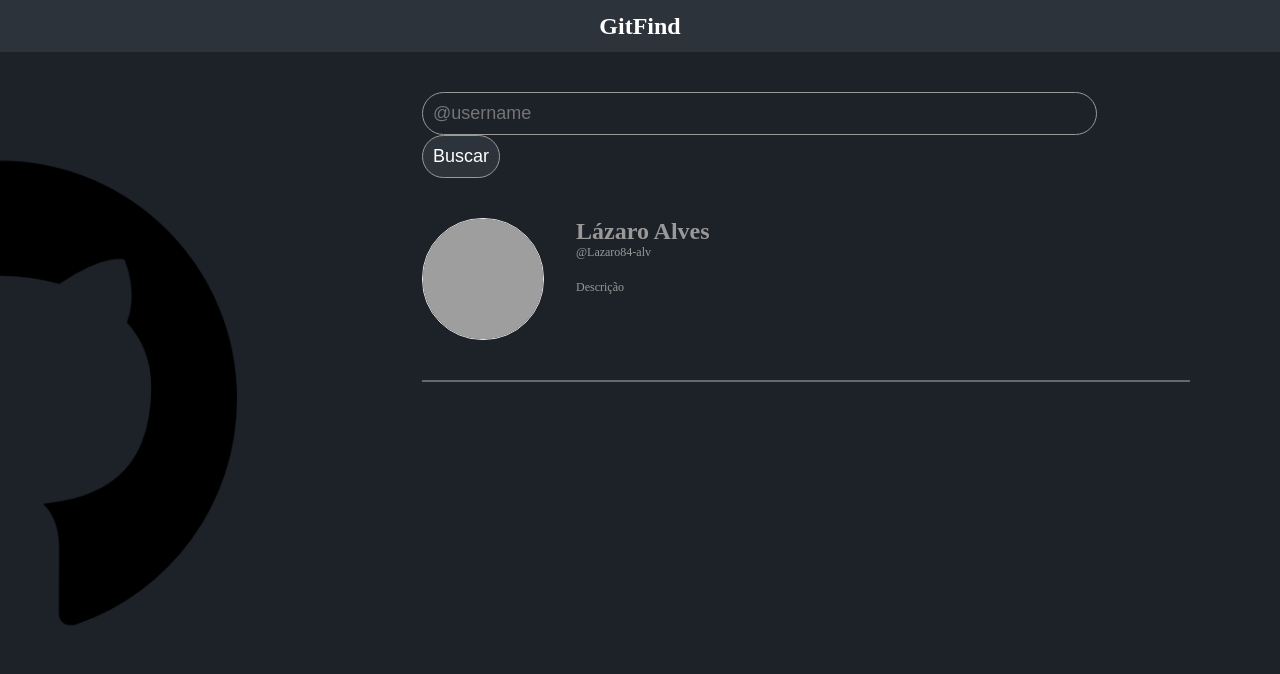
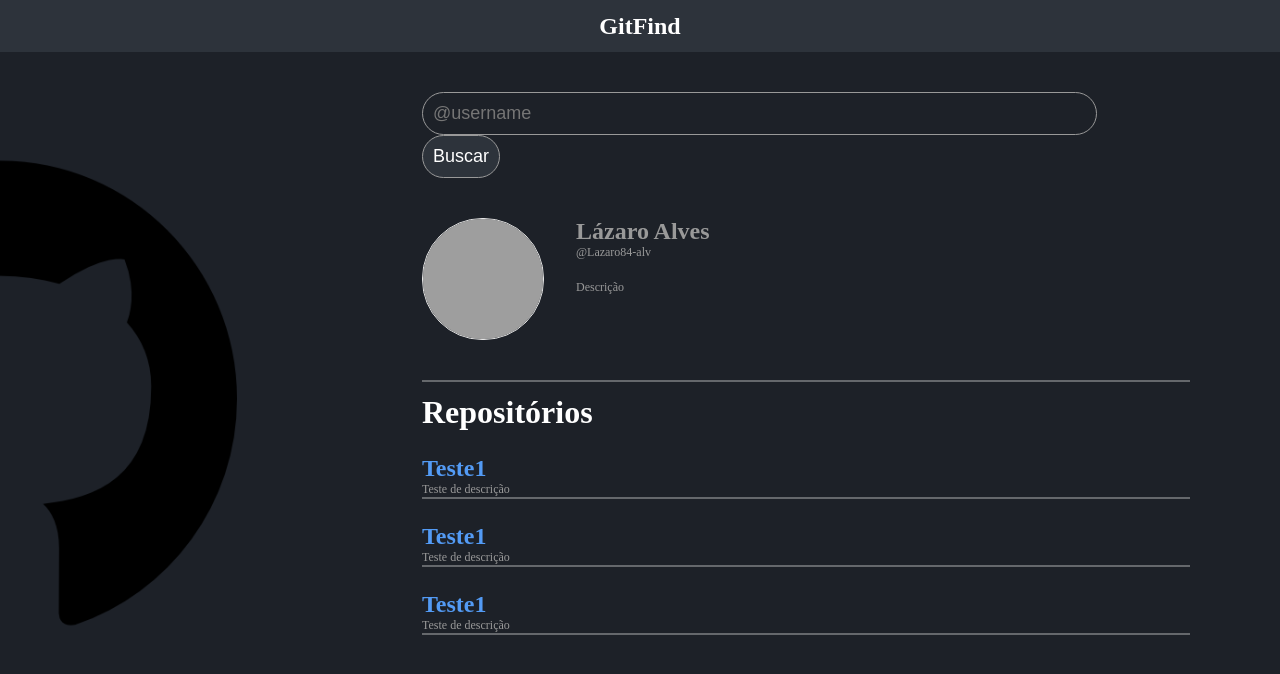
Before and after one commit to Lazaro84-alv/GitFind, a React (Create React App) app: page / in a window 1280 px wide. Shown: the top 674 px of the page. Built offline with nearby package versions, Linux system fonts and the light colour scheme; grey boxes are pictures that could not be loaded.

Commit message:
Add itemList components

```diff
--- /dev/null
+++ b/src/components/ItemList/index.jsx
@@ -0,0 +1,13 @@
+import React from 'react';
+import './styles.css';
+
+// eslint-disable-next-line react/prop-types
+export default function ItemList({ title, description }) {
+  return (
+    <div className="item-list">
+      <strong>{title}</strong>
+      <p>{description}</p>
+      <hr />
+    </div>
+  );
+}
--- /dev/null
+++ b/src/components/ItemList/styles.css
@@ -0,0 +1,15 @@
+.item-list {
+  margin: 24px 0;
+}
+
+.item-list strong {
+  color: #539BF5;
+  font-size: 24px;
+  margin: 24px 0;
+}
+
+.item-list p {
+  color: #999999;
+  font-size: 12px;
+  margin-top: 24px 0;
+}
--- a/src/pages/Home/App.js
+++ b/src/pages/Home/App.js
@@ -1,5 +1,6 @@
 import { Header } from '../../components/Header';
 import background from '../../assets/background.png';
+import ItemList from '../../components/ItemList';
 
 import './styles.css';
 
@@ -27,6 +28,12 @@ function App() {
             </div>
           </div>
           <hr />
+          <div>
+            <h4 className="repositorio">Repositórios</h4>
+            <ItemList title="Teste1" description="Teste de descrição" />
+            <ItemList title="Teste1" description="Teste de descrição" />
+            <ItemList title="Teste1" description="Teste de descrição" />
+          </div>
         </div>
       </div>
     </div>
--- a/src/pages/Home/styles.css
+++ b/src/pages/Home/styles.css
@@ -71,3 +71,10 @@
   font-size: 12px;
   margin: 20px 0 0 0;
 }
+
+.repositorio {
+  font-size: 32px;
+  color: #FFFFFF;
+  margin: 12px 0;
+  align-items: center;
+}
```
